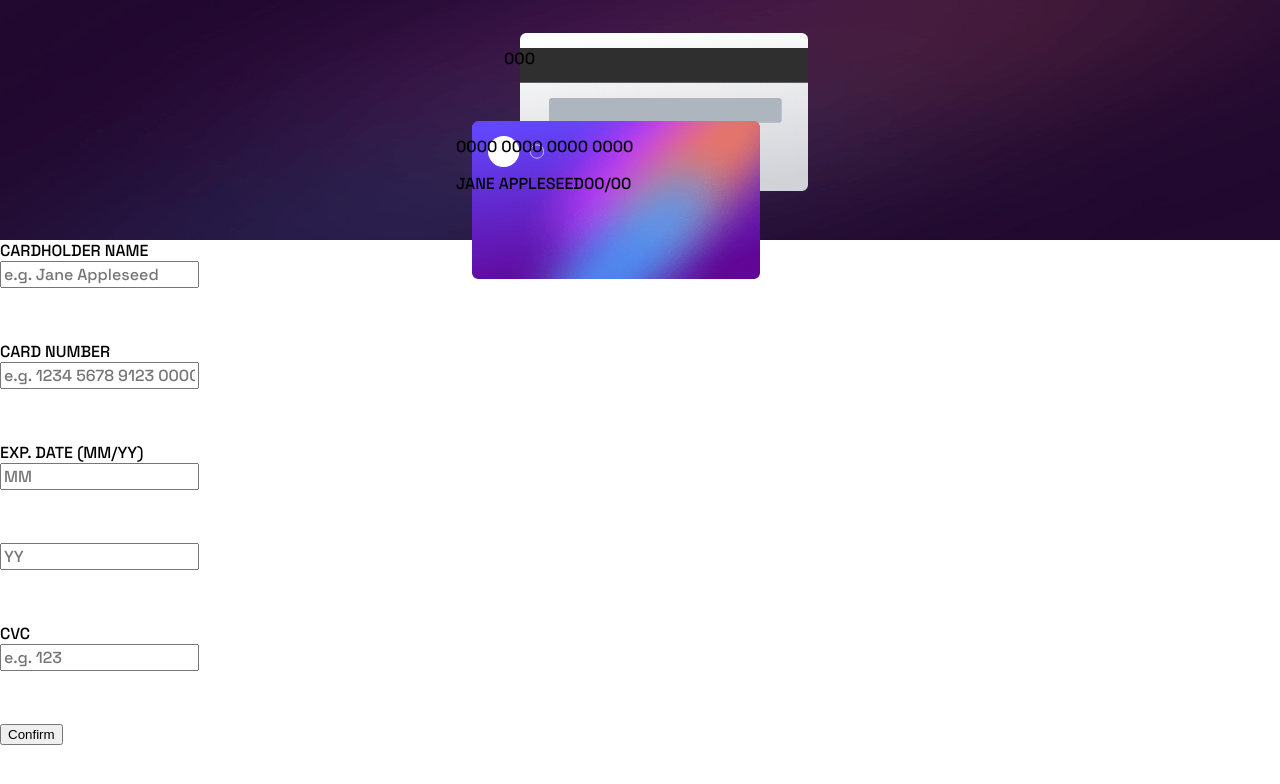
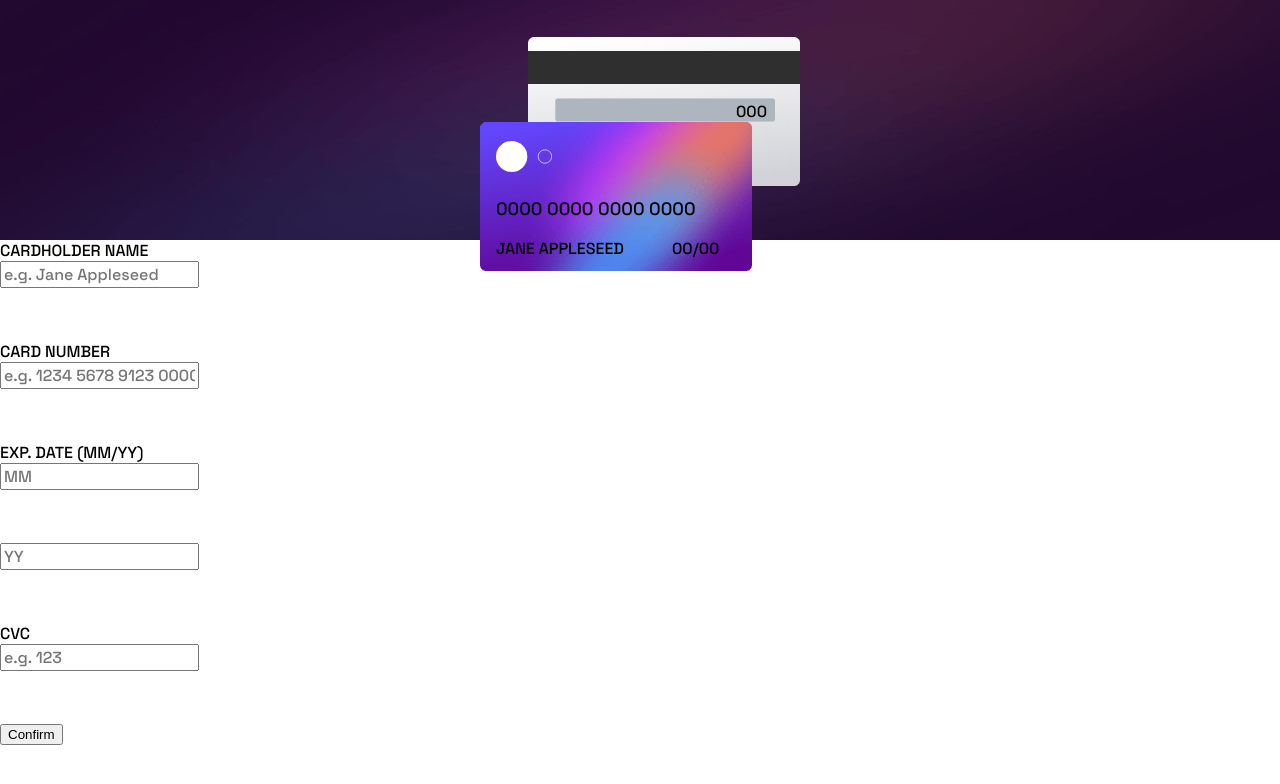
Before and after one commit to wishba/interactive-card-details-form-main, a React (Vite) app: page / in a window 1280 px wide. Shown: the top 784 px of the page. Built offline with nearby package versions, Linux system fonts and the light colour scheme.

Commit message:
card text position

```diff
--- a/src/CardBack.jsx
+++ b/src/CardBack.jsx
@@ -3,7 +3,7 @@ import React from 'react'
 export default function CardBack(props) {
   return (
     <div className='card__back'>
-      <p>{props.cardCVC ? props.cardCVC : '000'}</p>
+      <p className='card__cvc'>{props.cardCVC ? props.cardCVC : '000'}</p>
     </div>
   )
 }
--- a/src/CardFront.jsx
+++ b/src/CardFront.jsx
@@ -3,16 +3,17 @@ import React from 'react'
 export default function CardFront(props) {
   return (
     <div className='card__front'>
-      <p>{props.cardNumber ? props.cardNumber : '0000 0000 0000 0000'}</p>
+      <div className="card__front-contain">
+        <p className='card__number'>{props.cardNumber ? props.cardNumber : '0000 0000 0000 0000'}</p>
         <p>
           {props.cardName ? props.cardName : 'JANE APPLESEED'}
-        {/* </p> */}
-        {/* <p> */}
+          <span className="card__date">
             {props.cardM ? props.cardM : '00'}
             /
             {props.cardY ? props.cardY : '00'}
+          </span>
         </p>
-
+      </div>
     </div>
   )
 }
--- a/src/index.css
+++ b/src/index.css
@@ -19,27 +19,10 @@ body {
   z-index: 0;
 }
 
-.card__front {
-  background-image:
-    url(images/card-logo.svg),
-    url(images/bg-card-front.png);
-  background-repeat: no-repeat;
-  background-size: 3.5em, 18em;
-  background-position: left 2em top 1em, center;
-  width: 20em;
-  height: 10em;
-
-  margin-left: 50%;
-  transform: translateX(-57.5%);
-  position: absolute;
-  z-index: 2;
-  top: 7.5em;
-}
-
 .card__back {
   background-image: url(images/bg-card-back.png);
   background-repeat: no-repeat;
-  background-size: 18em;
+  background-size: 17em;
   background-position: center;
   width: 20em;
   height: 10em;
@@ -49,6 +32,41 @@ body {
   position: absolute;
   z-index: 1;
   top: 2em;
+}
+
+.card__cvc {
+  margin-top: 4.3em;
+  margin-left: 14.5em;
+}
+
+.card__front {
+  background-image:
+    url(images/card-logo.svg),
+    url(images/bg-card-front.png);
+  background-repeat: no-repeat;
+  background-size: 3.5em, 17em;
+  background-position: left 2.5em top 1.5em, center;
+  width: 20em;
+  height: 10em;
+
+  margin-left: 50%;
+  transform: translateX(-57.5%);
+  position: absolute;
+  z-index: 2;
+  top: 7.3em;
+}
+
+.card__front-contain {
+  margin-top: 5em;
+  margin-left: 2.5em;
+}
+
+.card__number {
+  font-size: 18px;
+}
+
+.card__date {
+  padding-left: 3em;
 }
 
 form>* {
```
Lines whose indentation alone changed are shown as unchanged.
